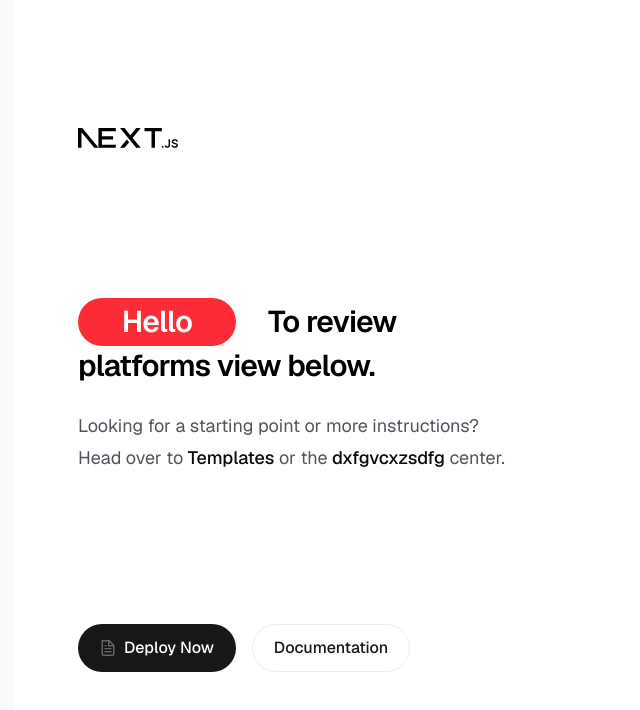
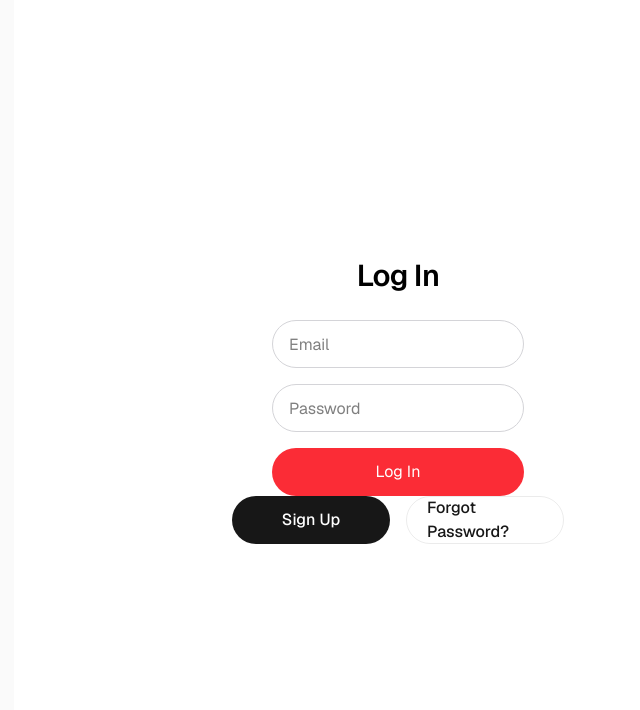
Before and after one commit to STEAM-Computer-Science-2025-26/1st-period-isp-critiq, a Next.js app: page /login in a window 1280 px wide. Shown: the top 710 px of the page, without its empty margins (242-882 px from the left). Built offline with nearby package versions, Linux system fonts and the light colour scheme.

Commit message:
Refactor code structure for improved readability and maintainability

```diff
--- a/app/login/page.js
+++ b/app/login/page.js
@@ -1,68 +1,45 @@
-import Image from "next/image";
-function Button({text, color})
-{
-  return (<button className={`mr-8 h-12 w-full rounded-full bg-red-500 px-5 text-white transition-colors md:w-[158px]`}>{text}</button>)
-}
-
 export default function Home() {
   return (
     <div className="flex min-h-screen items-center justify-center bg-zinc-50 font-sans dark:bg-black">
-      <main className="flex min-h-screen w-full max-w-3xl flex-col items-center justify-between py-32 px-16 bg-white dark:bg-black sm:items-start">
-        <Image
-          className="dark:invert"
-          src="/next.svg"
-          alt="Next.js logo"
-          width={100}
-          height={20}
-          priority
+      <main className="flex min-h-screen w-full max-w-3xl flex-col items-center justify-center py-32 px-16 bg-white dark:bg-black">
 
-        />
-        <div className="flex flex-col items-center gap-6 text-center sm:items-start sm:text-left">
+        <div className="flex flex-col items-center gap-6 text-center">
           <h1 className="max-w-xs text-3xl font-semibold leading-10 tracking-tight text-black dark:text-zinc-50">
-            <Button text="Hello" color="red-500"></Button>
-            To review platforms view below.
+            Log In
           </h1>
-          <p className="max-w-md text-lg leading-8 text-zinc-600 dark:text-zinc-400">
-            Looking for a starting point or more instructions? Head over to{" "}
-            <a
-              href="https://vercel.com/templates?framework=next.js&utm_source=create-next-app&utm_medium=appdir-template-tw&utm_campaign=create-next-app"
-              className="font-medium text-zinc-950 dark:text-zinc-50"
+          <form className="flex flex-col gap-4 w-full max-w-md">
+            <input
+              type="email"
+              placeholder="Email"
+              className="h-12 px-4 rounded-full border border-zinc-300 dark:border-zinc-600 bg-white dark:bg-zinc-800 text-black dark:text-zinc-50"
+              required
+            />
+            <input
+              type="password"
+              placeholder="Password"
+              className="h-12 px-4 rounded-full border border-zinc-300 dark:border-zinc-600 bg-white dark:bg-zinc-800 text-black dark:text-zinc-50"
+              required
+            />
+            <button
+              type="submit"
+              className="h-12 w-full rounded-full bg-red-500 px-5 text-white transition-colors hover:bg-red-600"
             >
-              Templates
-            </a>{" "}
-            or the{" "}
-            <a
-              href="https://nextjs.org/learn?utm_source=create-next-app&utm_medium=appdir-template-tw&utm_campaign=create-next-app"
-              className="font-medium text-zinc-950 dark:text-zinc-50"
-            >
-              dxfgvcxzsdfg
-            </a>{" "}
-            center.
-          </p>
+              Log In
+            </button>
+          </form>
         </div>
         <div className="flex flex-col gap-4 text-base font-medium sm:flex-row">
           <a
-            className="flex h-12 w-full items-center justify-center gap-2 rounded-full bg-foreground px-5 text-background transition-colors hover:bg-[#383838] dark:hover:bg-[#ccc] md:w-[158px]"
-            href="https://vercel.com/new?utm_source=create-next-app&utm_medium=appdir-template-tw&utm_campaign=create-next-app"
-            target="_blank"
-            rel="noopener noreferrer"
+            className="flex h-12 w-full items-center justify-center rounded-full bg-foreground px-5 text-background transition-colors hover:bg-[#383838] dark:hover:bg-[#ccc] md:w-[158px]"
+            href="#"
           >
-            <Image
-              className="dark:invert"
-              src="/file.svg"
-              alt="Vercel logomark"
-              width={16}
-              height={16}
-            />
-            Deploy Now
+            Sign Up
           </a>
           <a
             className="flex h-12 w-full items-center justify-center rounded-full border border-solid border-black/[.08] px-5 transition-colors hover:border-transparent hover:bg-black/[.04] dark:border-white/[.145] dark:hover:bg-[#1a1a1a] md:w-[158px]"
-            href="https://nextjs.org/docs?utm_source=create-next-app&utm_medium=appdir-template-tw&utm_campaign=create-next-app"
-            target="_blank"
-            rel="noopener noreferrer"
+            href="#"
           >
-            Documentation
+            Forgot Password?
           </a>
         </div>
       </main>
--- a/app/page.js
+++ b/app/page.js
@@ -1,4 +1,3 @@
-import Image from "Crtiq/image";
 import clsx from "clsx";
 function Button({text, textColor, bgColor, w, h})
 {
@@ -8,13 +7,12 @@ function Button({text, textColor, bgColor, w, h})
 export default function Home() {
   return (
     <div className="flex min-h-screen items-center justify-center bg-zinc-50 font-sans dark:bg-black">
-      <main className="flex min-h-screen w-full max-w-1xl flex-col items-center justify-between py-32 px-16 bg-white dark:bg-black sm:items-start">
-        <Image
-          className="dark:invert"
-          src="/Critiq.png"
-          alt="Crtiq logo"
-          width={1000}
-          height={200}
+      <main className="flex min-h-screen w-full flex-col items-center justify-between py-10 px-10 bg-white dark:bg-black sm:items-start">
+        <img
+          src="/Critiq.svg"
+          alt="critiq.js logo"
+          width={100}
+          height={30}
           priority
 
         />
@@ -51,13 +49,6 @@ export default function Home() {
             target="_blank"
             rel="noopener noreferrer"
           >
-            <Image
-              className="dark:invert"
-              src="/vercel.svg"
-              alt="Vercel logomark"
-              width={16}
-              height={16}
-            />
             Sign Up
           </a>
           <a
```
Also changed, not shown: public/Critiq.png (deleted), public/Critiq.svg (added).
